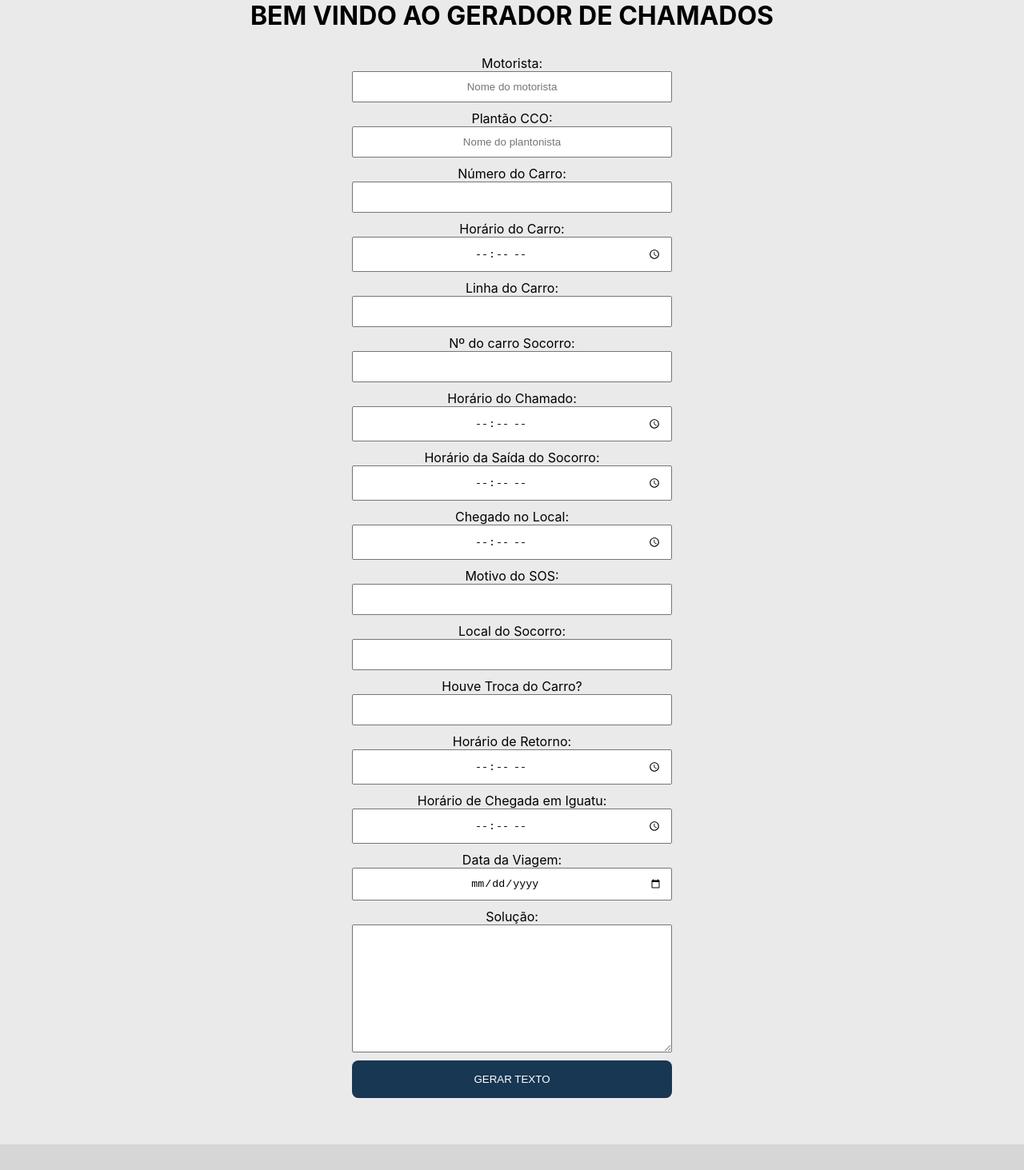
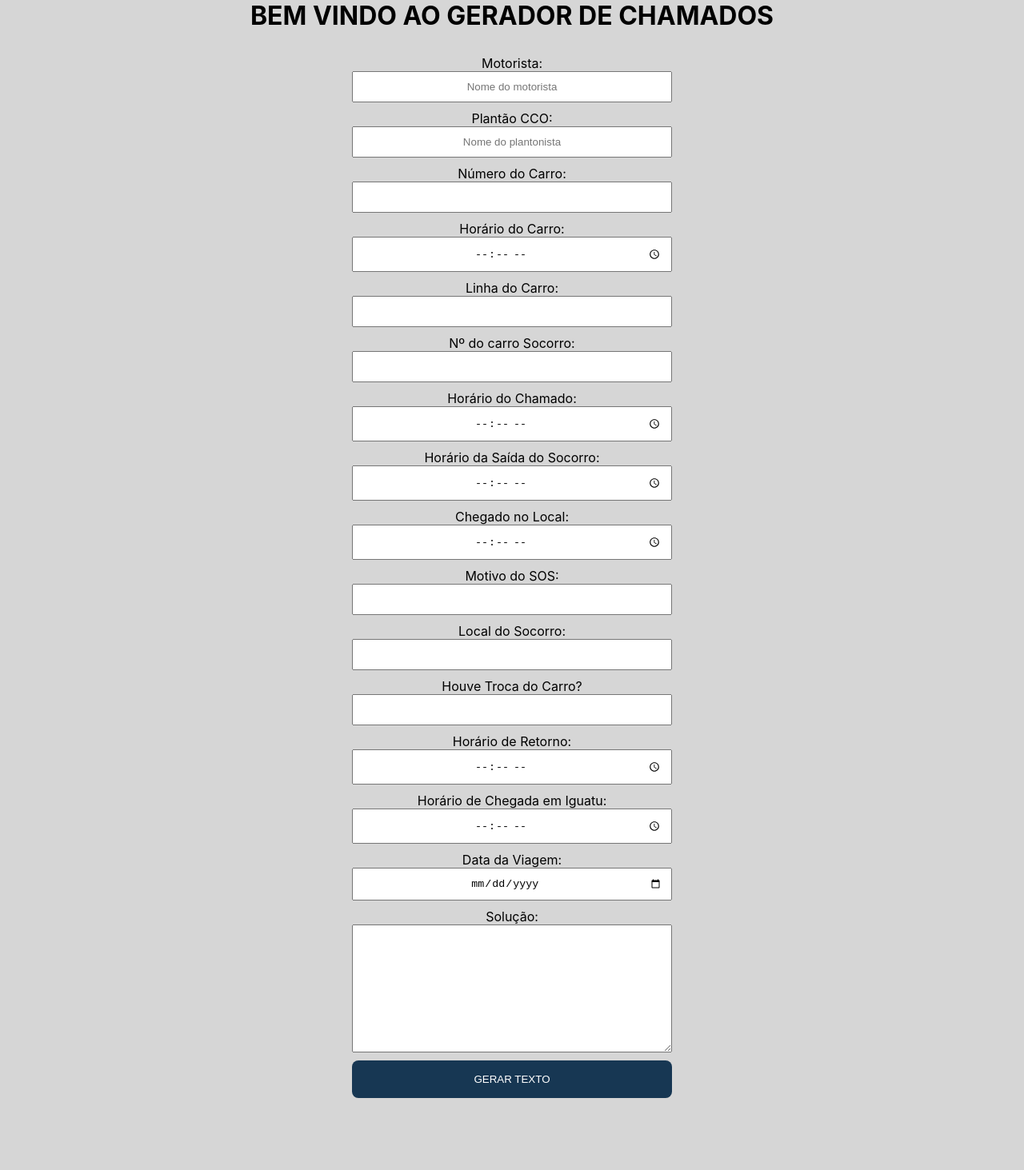
Before and after one commit to genariocoliveira/gerador-de-texto, a React (Create React App) app: page / in a window 1280 px wide. Shown: the top 1463 px of the page at 80% size. Built offline with nearby package versions, Linux system fonts and the light colour scheme.

Commit message:
Update styles.css

```diff
--- a/src/styles.css
+++ b/src/styles.css
@@ -7,7 +7,7 @@
   font-family: -apple-system, BlinkMacSystemFont, "Segoe UI", Roboto, Oxygen,
     Ubuntu, Cantarell, "Open Sans", "Helvetica Neue", sans-serif;
   text-align: center;
-  background-color: #ebeaea;
+  background-color: #d6d6d6;
 }
 .container {
   display: flex;
@@ -53,8 +53,15 @@ button {
   box-sizing: border-box;
   background: #173753;
   color: #fff;
+  cursor: pointer;
+  transition: all ease-in 300ms;
 }
-
+button:hover {
+  background-color: #40719b;
+}
+button:active {
+  transform: scale(0.9);
+}
 @media (min-width: 375px) {
   /* Estilos para telas maiores que 768px */
   .container {
```
